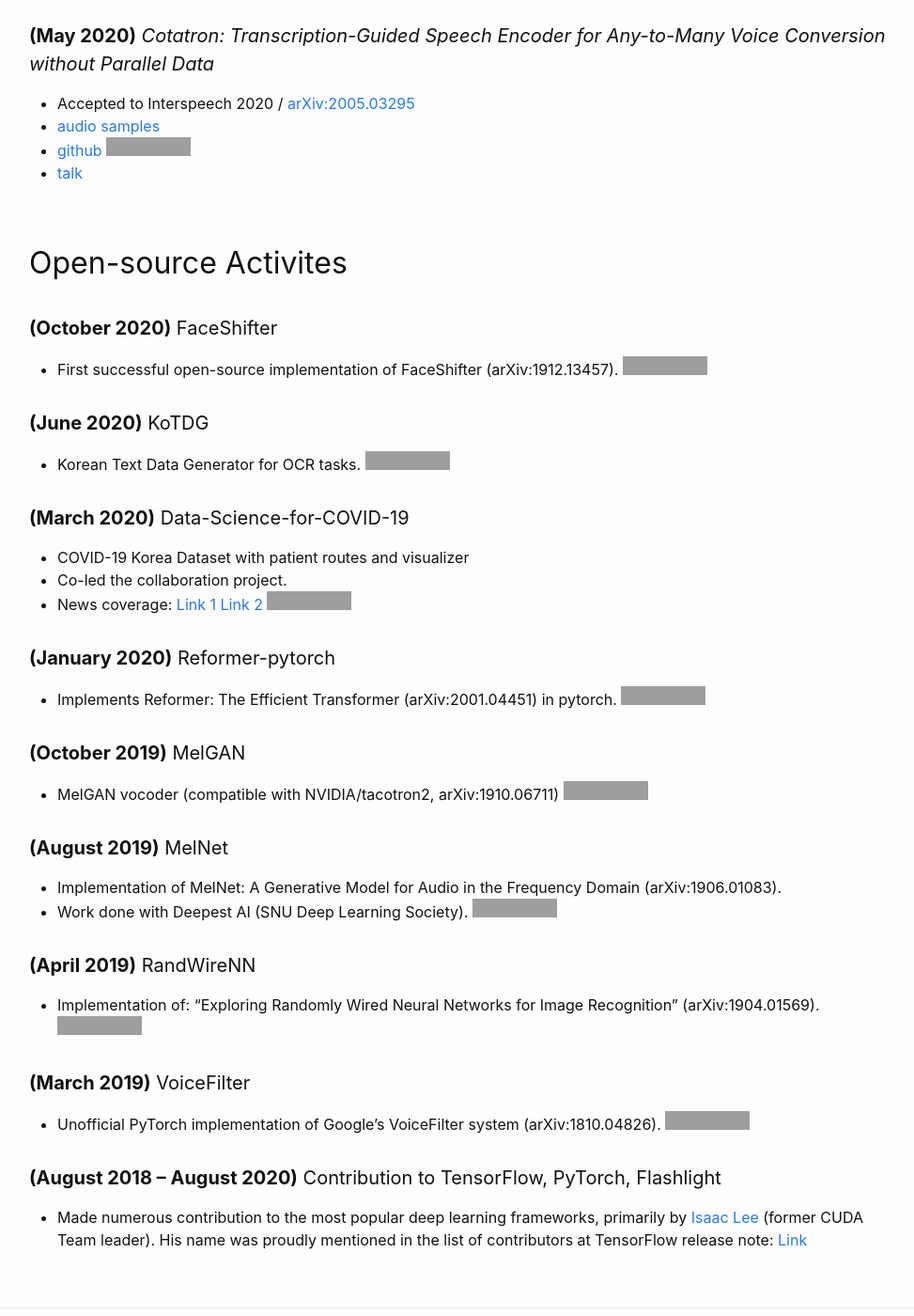
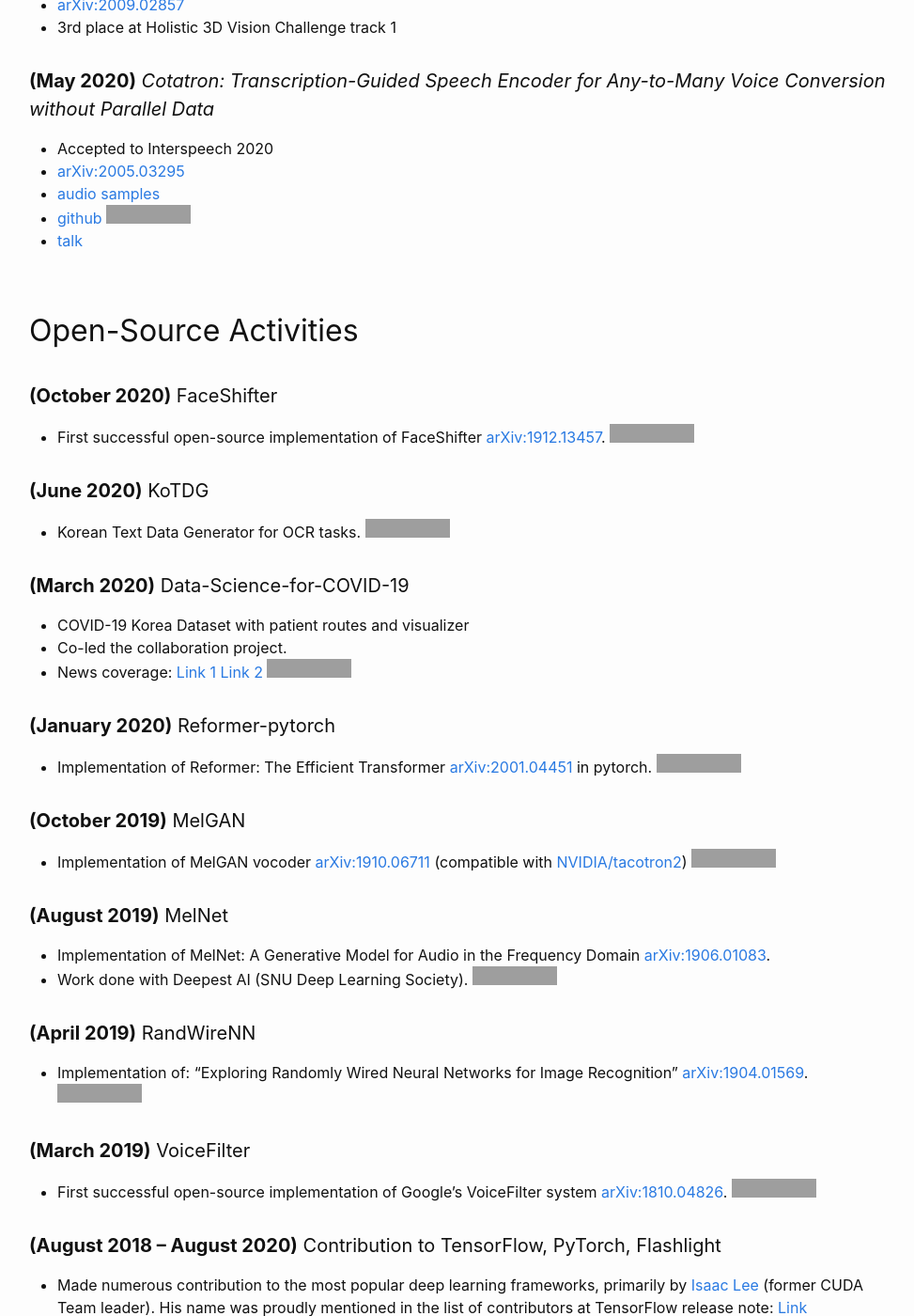
Before and after one commit to maum-ai/maum-ai.github.io, a Jekyll site: the page built from publication.md, in a window 1280 px wide and 1400 px high, scrolled down 936 px, cut to the strip 0-1400 px from the top of the window. Shown: the whole strip at 94% size, without its empty margins (149-1122 px from the left). Built offline with Jekyll 4.4.1, drawn with Linux system fonts in a browser that asks for light colours; some web fonts are replaced; some of the changed text lies outside the part shown; grey boxes are pictures that could not be loaded.

Commit message:
activites / add link to arXiv

```diff
--- a/publication.md
+++ b/publication.md
@@ -5,9 +5,10 @@ permalink: /publication/
 ---
 
 <!-- ![Minds Lab Logo](/assets/mindslab_logo.png) -->
-## List of publications & open-source activites
+## List of Publications & Open-Source Activities
 #### **(April 2021)** _NU-Wave: A Diffusion Probabilistic Model for Neural Audio Upsampling_
-- Accepted to Interspeech 2021 / [arXiv:2104.02321](https://arxiv.org/abx/2104.02321)
+- Accepted to Interspeech 2021
+- [arXiv:2104.02321](https://arxiv.org/abx/2104.02321)
 - [audio samples](https://mindslab-ai.github.io/nuwave)
 - [github](https://github.com/mindslab-ai/nuwave)
     <iframe src="https://ghbtns.com/github-btn.html?user=mindslab-ai&repo=nuwave&type=star&count=true" frameborder="0" scrolling="0" width="150" height="20" title="GitHub"></iframe>
@@ -23,19 +24,21 @@ permalink: /publication/
 - [paper link](https://www.cmu.edu/dietrich/causality/CameraReadys-accepted%20papers/55%5cCameraReady%5cpaper.pdf)
 
 #### **(September 2020)** _3D Room Layout Estimation Beyond the Manhattan World Assumption_
-- Presented at Holistic Scene Structures for 3D Vision at ECCV 2020 / [arXiv:2009.02857](https://arxiv.org/abs/2009.02857)
+- Presented at Holistic Scene Structures for 3D Vision at ECCV 2020
+- [arXiv:2009.02857](https://arxiv.org/abs/2009.02857)
 - 3rd place at Holistic 3D Vision Challenge track 1
 
 #### **(May 2020)** _Cotatron: Transcription-Guided Speech Encoder for Any-to-Many Voice Conversion without Parallel Data_
-- Accepted to Interspeech 2020 / [arXiv:2005.03295](https://arxiv.org/abs/2005.03295)
+- Accepted to Interspeech 2020
+- [arXiv:2005.03295](https://arxiv.org/abs/2005.03295)
 - [audio samples](https://mindslab-ai.github.io/cotatron/)
 - [github](https://github.com/mindslab-ai/cotatron)
     <iframe src="https://ghbtns.com/github-btn.html?user=mindslab-ai&repo=cotatron&type=star&count=true" frameborder="0" scrolling="0" width="150" height="20" title="GitHub"></iframe>
 - [talk](https://youtu.be/lnNuL8hqoh4)
 
-## Open-source Activites
+## Open-Source Activities
 #### **(October 2020)** FaceShifter
-- First successful open-source implementation of FaceShifter (arXiv:1912.13457).
+- First successful open-source implementation of FaceShifter [arXiv:1912.13457](https://arxiv.org/abs/1912.13457).
     <iframe src="https://ghbtns.com/github-btn.html?user=mindslab-ai&repo=faceshifter&type=star&count=true" frameborder="0" scrolling="0" width="150" height="20" title="GitHub"></iframe>
 
 #### **(June 2020)** KoTDG
@@ -49,24 +52,24 @@ permalink: /publication/
     <iframe src="https://ghbtns.com/github-btn.html?user=ThisIsIsaac&repo=Data-Science-for-COVID-19&type=star&count=true" frameborder="0" scrolling="0" width="150" height="20" title="GitHub"></iframe>
 
 #### **(January 2020)** Reformer-pytorch
-- Implements Reformer: The Efficient Transformer (arXiv:2001.04451) in pytorch.
+- Implementation of Reformer: The Efficient Transformer [arXiv:2001.04451](https://arxiv.org/abs/2001.04451) in pytorch.
     <iframe src="https://ghbtns.com/github-btn.html?user=Rick-McCoy&repo=Reformer-pytorch&type=star&count=true" frameborder="0" scrolling="0" width="150" height="20" title="GitHub"></iframe>
 
 #### **(October 2019)** MelGAN
-- MelGAN vocoder (compatible with NVIDIA/tacotron2, arXiv:1910.06711)
+- Implementation of MelGAN vocoder [arXiv:1910.06711](https://arxiv.org/abs/1910.06711) (compatible with [NVIDIA/tacotron2](https://github.com/NVIDIA/tacotron2))
     <iframe src="https://ghbtns.com/github-btn.html?user=seungwonpark&repo=melgan&type=star&count=true" frameborder="0" scrolling="0" width="150" height="20" title="GitHub"></iframe>
 
 #### **(August 2019)** MelNet
-- Implementation of MelNet: A Generative Model for Audio in the Frequency Domain (arXiv:1906.01083).
+- Implementation of MelNet: A Generative Model for Audio in the Frequency Domain [arXiv:1906.01083](https://arxiv.org/abs/1906.01083).
 - Work done with Deepest AI (SNU Deep Learning Society).
     <iframe src="https://ghbtns.com/github-btn.html?user=Deepest-Project&repo=MelNet&type=star&count=true" frameborder="0" scrolling="0" width="150" height="20" title="GitHub"></iframe>
 
 #### **(April 2019)** RandWireNN
-- Implementation of: "Exploring Randomly Wired Neural Networks for Image Recognition" (arXiv:1904.01569).
+- Implementation of: "Exploring Randomly Wired Neural Networks for Image Recognition" [arXiv:1904.01569](https://arxiv.org/abs/1904.01569).
     <iframe src="https://ghbtns.com/github-btn.html?user=seungwonpark&repo=RandWireNN&type=star&count=true" frameborder="0" scrolling="0" width="150" height="20" title="GitHub"></iframe>
 
 #### **(March 2019)** VoiceFilter
-- Unofficial PyTorch implementation of Google's VoiceFilter system (arXiv:1810.04826).
+- First successful open-source implementation of Google's VoiceFilter system [arXiv:1810.04826](https://arxiv.org/abs/1810.04826).
     <iframe src="https://ghbtns.com/github-btn.html?user=mindslab-ai&repo=voicefilter&type=star&count=true" frameborder="0" scrolling="0" width="150" height="20" title="GitHub"></iframe>
 
 #### **(August 2018 – August 2020)** Contribution to TensorFlow, PyTorch, Flashlight
```
